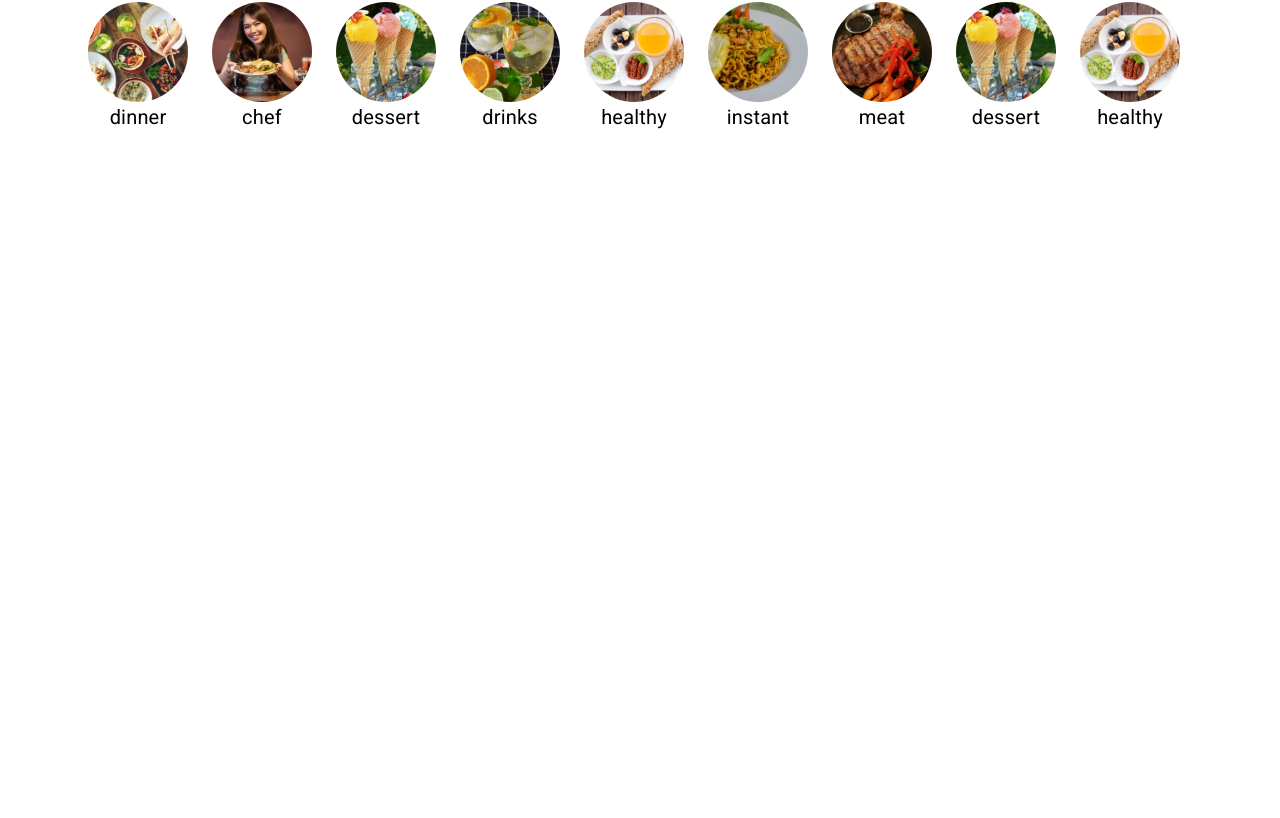
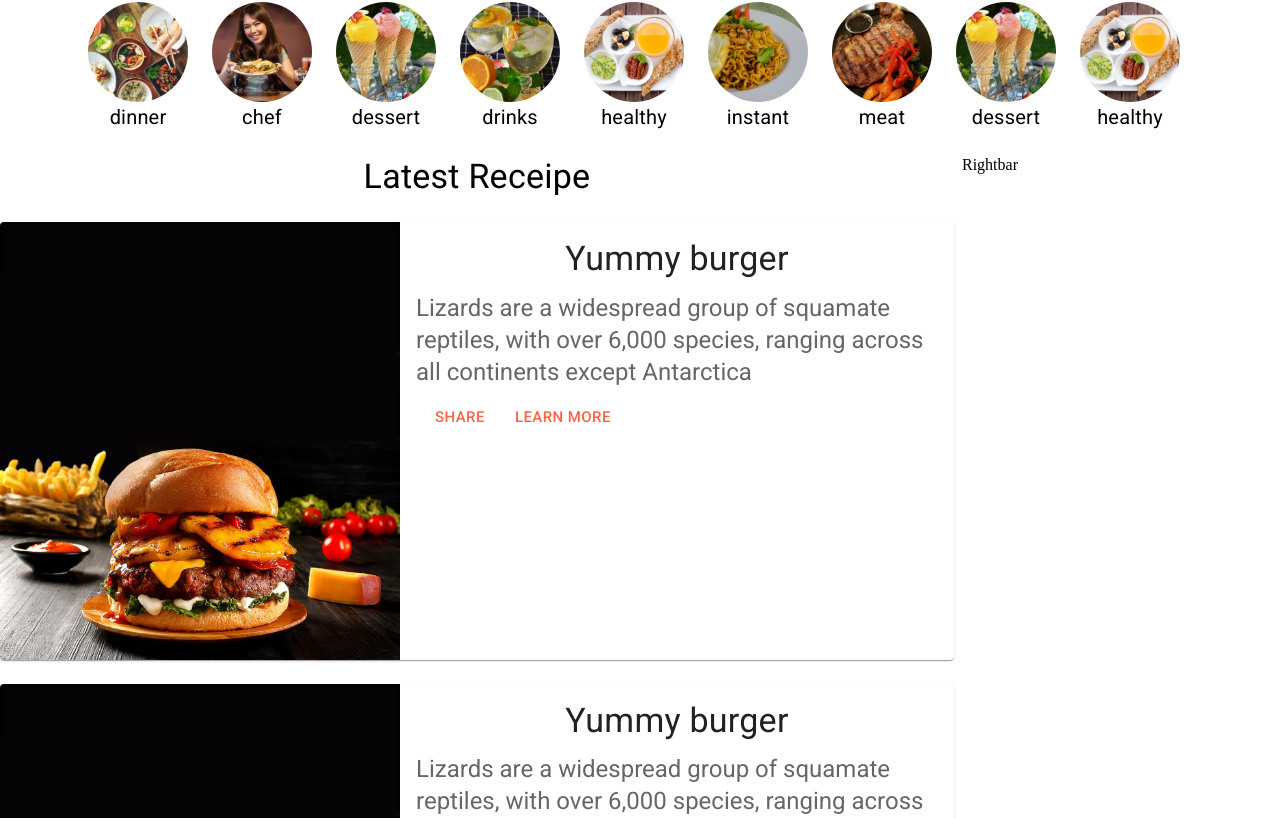
Before and after one commit to imranworkspace/foodapp, a React (Create React App) app: page / in a window 1280 px wide. Shown: the part 542-1360 px from the top of the page. Before the commit the page ends 800 px from the top, so only its background shows below. Built offline with nearby package versions, Linux system fonts and the light colour scheme; a web font is replaced by a local one.

Commit message:
posts column added with card successfully

```diff
--- a/src/App.js
+++ b/src/App.js
@@ -1,12 +1,14 @@
 import React from 'react'
 import Navbar from './componants/navbar/Navbar'
 import Hero from './componants/hero/Hero'
+import Main from './main/Main'
 
 const App = () => {
   return (
     <>
       <Navbar/>
       <Hero />
+      <Main />
     </>
   )
 }
--- /dev/null
+++ b/src/main/Main.js
@@ -0,0 +1,22 @@
+import { Box, Stack } from '@mui/material'
+import React from 'react'
+import Posts from '../posts/Posts'
+import Rightbar from '../rightbar/Rightbar'
+
+const Main = () => {
+  return (
+    // for signle dimention we use stack for post and rightbar content divided screen into row 2
+    <Stack direction={'row'} spacing={1} mt={3}>
+        <Box flex={3}>
+           <Posts />
+        </Box>
+
+        <Box flex={1} sx={{sx:'none',md:'block'}}>
+           <Rightbar />
+        </Box>
+
+    </Stack>
+  )
+}
+
+export default Main
--- /dev/null
+++ b/src/posts/Postcards.js
@@ -0,0 +1,45 @@
+import { Box, Button, Card, CardActions, CardContent, CardMedia, Link, Typography } from '@mui/material'
+import React from 'react'
+import burger from '../static/burger.jpg'
+const Postcards = () => {
+  return (
+    <Box mt={3}>
+        <Link href='#' sx={{textDecoration:'none'}}>
+            <Card>
+                <Box sx={{display:'flex',flexDirection:'row'}}>
+                    <CardMedia
+                        component={'img'}
+                        image={burger} alt='burger_image'
+                        sx={{width:'400px',cursor:'pointer',
+
+
+                        "&:hover":{
+                            opacity:0.8,
+                            boxSizing:'borderBox',
+                            zIndex:1,
+                            transition:`all 0.50s ease`,
+                          }}}
+                    />
+                    {/* card content mui used for margin,padding other properties for above card */}
+                    <CardContent>
+                        <Typography gutterBottom variant='h4' align='center'>
+                            Yummy burger
+                        </Typography>
+                        <Typography variant="h5" color="text.secondary">
+                            Lizards are a widespread group of squamate reptiles, with over 6,000
+                            species, ranging across all continents except Antarctica
+                        </Typography>
+                        <CardActions>
+                            <Button sx={{color:'tomato'}} size='large'>Share</Button>
+                            <Button sx={{color:'tomato'}} size='large'>Learn More</Button>
+                        </CardActions>
+                    </CardContent>
+
+                </Box>
+            </Card>
+        </Link>
+    </Box>
+  );
+}
+
+export default Postcards
--- /dev/null
+++ b/src/posts/Posts.js
@@ -0,0 +1,26 @@
+import { Box, Grid, Typography } from '@mui/material'
+import React from 'react'
+import Postcards from './Postcards'
+
+const Posts = () => {
+  return (
+    <Box>
+        <Typography variant='h4' align='center'>{" "}
+        Latest Receipe {" "}</Typography>
+        {/* manage all cards into vertically shape */}
+        <Grid container columnSpacing={{xs:0,sm:1,md:1}} direction={'column'}>
+            <Grid item sx>
+                <Postcards />
+            </Grid>
+            <Grid item sx>
+                <Postcards />
+            </Grid>
+            <Grid item sx>
+                <Postcards />
+            </Grid>
+        </Grid>
+    </Box>
+  )
+}
+
+export default Posts
--- /dev/null
+++ b/src/rightbar/Rightbar.js
@@ -0,0 +1,11 @@
+import React from 'react'
+
+const Rightbar = () => {
+  return (
+    <div>
+      Rightbar
+    </div>
+  )
+}
+
+export default Rightbar
```
